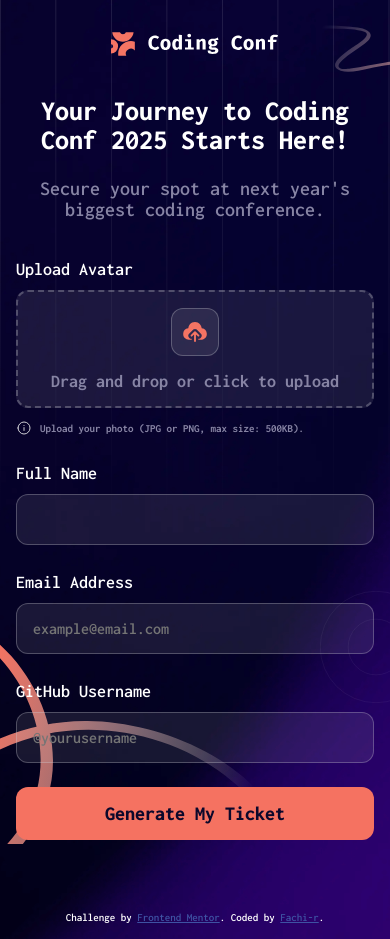
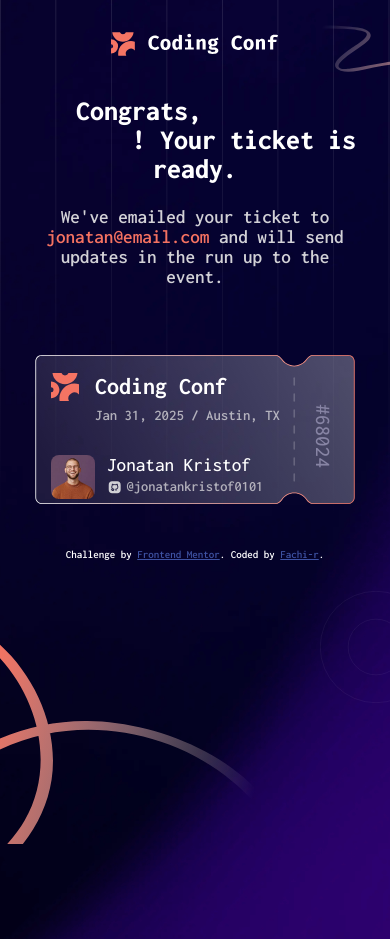
Before and after one commit to Fachi-r/conference-ticket-generator, a Svelte app: page / in a window 390 px wide. After the commit the page ends 844 px from the top, so only its background shows below. Built offline with nearby package versions, Linux system fonts and the light colour scheme.

Commit message:
wip: ticket design mobile
- scaffolded ticket design for mobile
- not responsive yet
- base styles for fonts and spacing
- rotated randomly generated ticket number

```diff
--- a/src/App.svelte
+++ b/src/App.svelte
@@ -1,12 +1,18 @@
 <script lang="ts">
   // form data bindings
-  let name = $state("");
-  let email = $state("");
-  let github = $state("");
+  // let name = $state("");
+  // let email = $state("");
+  // let github = $state("");
+  // let avatar: string | ArrayBuffer | null = $state(null);
   let avatarInput: HTMLInputElement | null = $state(null);
   let imageEl: HTMLImageElement | null = $state(null);
-  let avatar: string | ArrayBuffer | null = $state(null);
-  let valid = $state(false);
+
+  let name = $state("Jonatan Kristof");
+  let email = $state("jonatan@email.com");
+  let github = $state("@jonatankristof0101");
+  let avatar: string | ArrayBuffer | null = $state("./slkjd");
+
+  let valid = $state(true);
 
   const defaultUploadImage = "/images/icon-upload.svg";
 
@@ -55,10 +61,18 @@
   }
 
   function handleSubmit(
-    e: MouseEvent & { currentTarget: EventTarget & HTMLButtonElement },
+    e: (MouseEvent | SubmitEvent) & {
+      currentTarget: EventTarget & HTMLElement;
+    },
   ) {
     e.preventDefault();
+    e.stopPropagation();
+
+    // Do some validation
+
     console.log(e?.currentTarget);
+
+    valid = !valid;
   }
 </script>
 
@@ -127,7 +141,7 @@
 
   {#if !valid}
     <!-- Form starts -->
-    <form>
+    <form onsubmit={handleSubmit}>
       <p class="label">Upload Avatar</p>
 
       <div
@@ -200,9 +214,41 @@
     </form>
 
     <!-- Form ends -->
-  {:else}
+  {:else if avatar}
     <!-- Generated tickets starts -->
-    Coding Conf Jan 31, 2025 / Austin, TX
+    <div class="ticket">
+      <div class="details">
+        <div class="header flex">
+          <img src="/images/logo-mark.svg" alt="Logo Mark" />
+
+          <div class="stack">
+            <p class="org">Coding Conf</p>
+            <p class="details">Jan 31, 2025 / Austin, TX</p>
+          </div>
+        </div>
+
+        <div class="footer flex">
+          <!-- <img src={String(avatar)} alt="Avatar" /> -->
+          <div class="avatar-container">
+            <img src="/images/image-avatar.jpg" alt="Avatar" />
+          </div>
+
+          <div class="stack">
+            <p class="name">
+              {name}
+            </p>
+            <p class="github flex">
+              <img src="/images/icon-github.svg" alt="github logo" />
+              {github}
+            </p>
+          </div>
+        </div>
+      </div>
+
+      <div class="tail">
+        #{Math.floor(Math.random() * 100000)}
+      </div>
+    </div>
     <!-- Generated tickets ends -->
   {/if}
 </main>
--- a/src/app.css
+++ b/src/app.css
@@ -71,7 +71,7 @@ h6 {
   --color-orange-500: hsl(7, 88%, 67%);
   --color-orange-700: hsl(7, 71%, 60%);
 
-  --text-gradient: hsl(7, 86%, 67%) to hsl(0, 0%, 100%);
+  --text-gradient: from hsl(7, 86%, 67%) to hsl(0, 0%, 100%);
 
   --sans: "Inconsolata", sans-serif;
   --heading: system-ui, "Segoe UI", Roboto, sans-serif;
@@ -187,13 +187,129 @@ main {
     font-weight: 800;
     padding-inline: 1rem;
     text-align: center;
+
+    span {
+      color: transparent;
+      background-color: linear-gradient(var(--text-gradient));
+      background-clip: text;
+    }
   }
 
   .subtitle {
-    font-size: 1.25em;
+    font-size: 1.2em;
     padding: 1.5rem 2rem;
     text-align: center;
-    color: var(--color-neutral-500);
+    color: var(--color-neutral-300);
+
+    span {
+      color: var(--color-orange-500);
+    }
+  }
+
+  .ticket {
+    display: flex;
+    position: relative;
+    justify-content: space-between;
+    background: url("/images/pattern-ticket.svg");
+    background-size: contain;
+    background-repeat: no-repeat;
+    padding: 1.125rem 1rem;
+    width: calc(100% - 2rem);
+    max-width: 20rem;
+    margin-top: 2.75rem;
+
+    *.flex {
+      display: flex;
+      align-items: start;
+    }
+
+    .details {
+      display: flex;
+      flex-direction: column;
+      gap: 2rem;
+      justify-content: space-between;
+
+      .header {
+        gap: 1rem;
+
+        img {
+          width: 1.75rem;
+        }
+
+        .stack {
+          display: grid;
+          gap: 0.5rem;
+          align-items: start;
+
+          .org {
+            font-size: 1.5em;
+            font-weight: bold;
+            text-box-trim: trim-start;
+          }
+          .details {
+            font-size: 0.925em;
+            color: hsl(from var(--color-neutral-300) h s l / 80%);
+          }
+        }
+      }
+
+      .footer {
+        gap: 0.75rem;
+        .avatar-container {
+          aspect-ratio: square;
+          width: 2.75rem;
+          border-radius: 0.5rem;
+          overflow: hidden;
+
+          img {
+            width: 100%;
+            object-fit: cover;
+          }
+        }
+
+        .stack {
+          display: grid;
+          gap: 0.25rem;
+          align-items: start;
+
+          .name {
+            font-size: 1.2em;
+            font-weight: 500;
+
+            max-width: 15ch;
+            text-overflow: ellipsis;
+            white-space: nowrap;
+            overflow: hidden;
+          }
+
+          img {
+            aspect-ratio: 1/1;
+            width: 0.975rem;
+          }
+
+          .github {
+            display: flex;
+            gap: 0.25rem;
+            align-items: center;
+
+            font-size: 0.9em;
+            color: hsl(from var(--color-neutral-300) h s l / 80%);
+          }
+        }
+      }
+    }
+
+    .tail {
+      position: absolute;
+      right: 0;
+      top: 50%;
+      translate: 0% -50%;
+      rotate: 90deg;
+      transform-origin: center;
+      font-size: 1.325em;
+      font-weight: 500;
+      color: var(--color-neutral-500);
+    }
   }
 
   @media (width >= 720px) {
```
